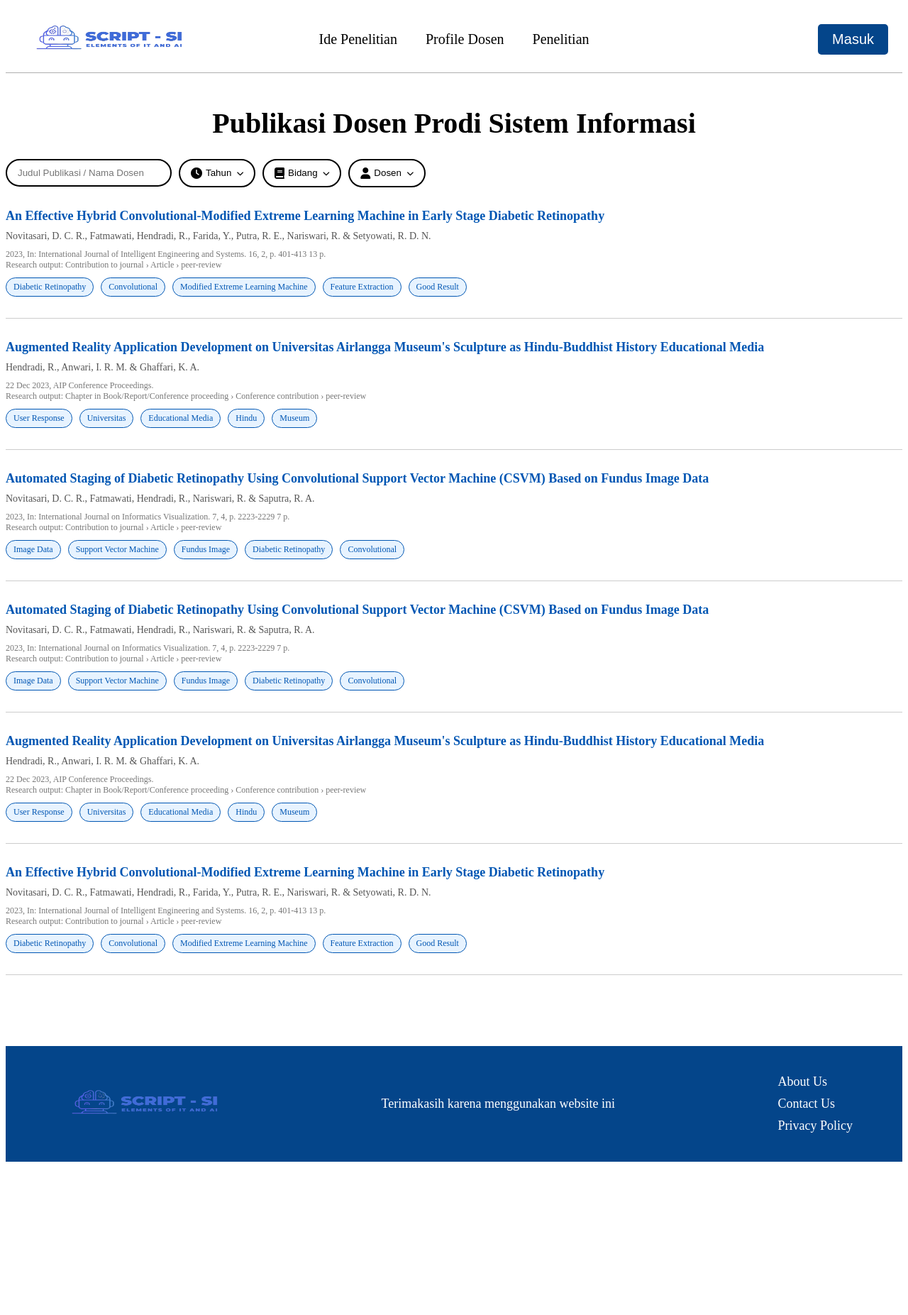
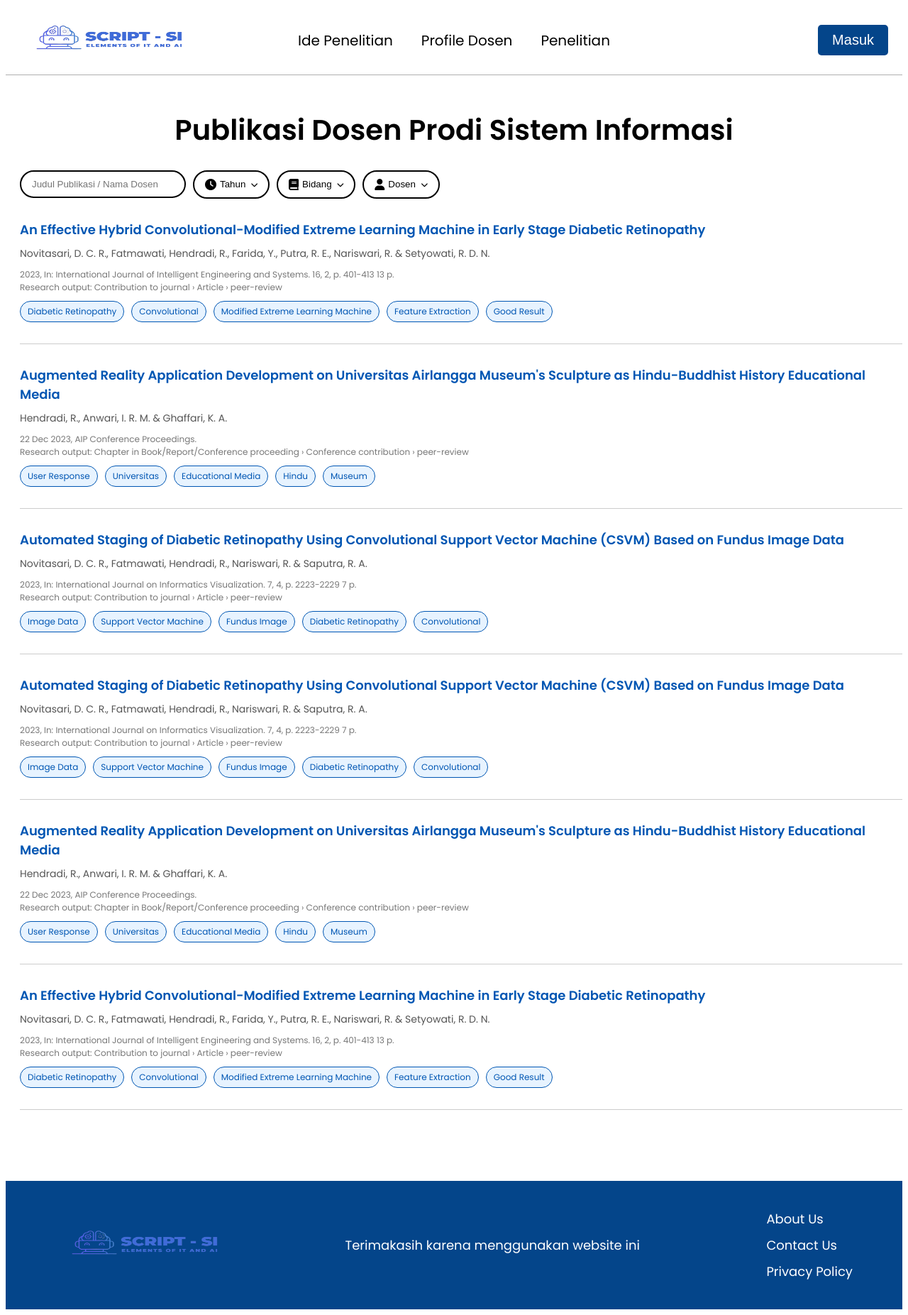
Before and after one commit to naufaldorafi/ProjectPPL, a Django app: page /penelitian/ in a window 1280 px wide. Shown: the whole page at 71% size. Before the commit the page ends 1645 px from the top, so only its background shows below. Run offline with Django 5.2, Linux system fonts and the light colour scheme.

Commit message:
inisiasi font poppins di penelitian dosen dan memberikan padding di list penelitian

```diff
--- a/mysite/Penelitian/templates/penelitian.html
+++ b/mysite/Penelitian/templates/penelitian.html
@@ -40,6 +40,7 @@
         <h1 class="judul">Publikasi Dosen Prodi Sistem Informasi</h1>
     </div>
 
+    <div class="content-list">
         <div class="search-container">
             <input type="text" placeholder="Judul Publikasi / Nama Dosen" class="search-input" >
             <div class="filter-buttons">
@@ -214,6 +215,8 @@
                 <div class="tag">Good Result</div>
             </div>
         </div>
+    </div>
+
 
     <footer>
         <div class="footer-list">
--- a/mysite/idePenelitian/templates/idePenelitian.html
+++ b/mysite/idePenelitian/templates/idePenelitian.html
@@ -13,7 +13,7 @@
     <nav>
         <!-- Logo di sebelah kiri -->
         <div class="logo">
-            <img src="{% static 'images/ScriptLogo.png' %}" alt="Logo Project PPL">
+            <img src="{% static 'css/images/logoScriptSI.png' %}" alt="Logo Project PPL">
         </div>
 
         <!-- Menu di tengah -->
@@ -61,7 +61,7 @@
     <div class="footer-list">
         <!-- Logo di sebelah kiri -->
         <div class="logo">
-            <img src="{% static 'images/ScriptLogo.png' %}" alt="Logo Project PPL">
+            <img src="/static/css/images/logoScriptSI.png" alt="Logo Project PPL">
         </div>
         <p class="teks-footer">
             Terimakasih karena menggunakan website ini
--- a/mysite/static/css/penelitianDosen.css
+++ b/mysite/static/css/penelitianDosen.css
@@ -1,3 +1,7 @@
+body {
+    font-family: 'Poppins', sans-serif;
+}
+
 /* Navbar Section */
 nav {
     display: flex;
@@ -58,6 +62,10 @@ nav {
 
 .login button:hover {
     background-color: #007bff;
+}
+
+.content-list {
+    padding-left: 20px;
 }
 
 /*Content Section*/
--- a/mysite/static/css/styles.css
+++ b/mysite/static/css/styles.css
@@ -14,7 +14,7 @@ nav {
 
 /* Gaya untuk logo */
 .logo img {
-    width: 250px !important; /* Sesuaikan ukuran logo */
+    width: 500px !important; /* Sesuaikan ukuran logo */
     height: 70px !important;
 }
 
```
Lines whose indentation alone changed are shown as unchanged.
